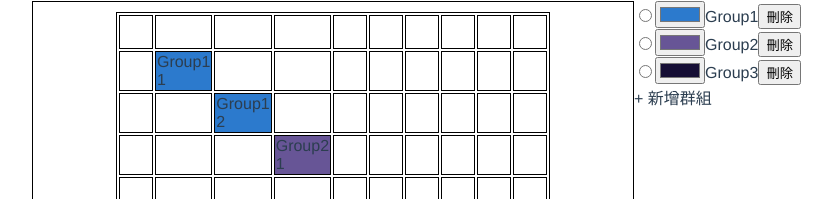
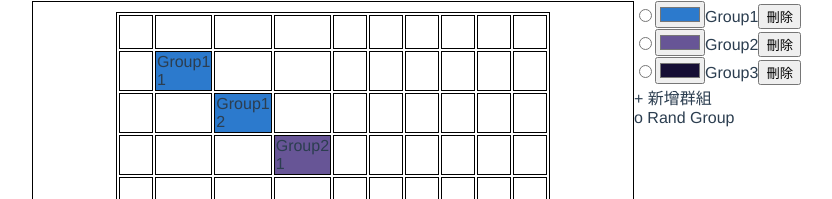
Before and after one commit to malagege/vue-pew, a Vue app: page / in a window 1280 px wide. Shown: the part 100-299 px from the top of the page, without its empty margins (108-940 px from the left). Built offline with nearby package versions, Linux system fonts and the light colour scheme.

Commit message:
加入隨機要素

```diff
--- a/src/App.vue
+++ b/src/App.vue
@@ -33,6 +33,7 @@
           </label>
         </div>
         <div @click="newGroup">+ 新增群組</div>
+        <div @click="randGroup">o Rand Group</div>
       </div>
     </div>
   </div>
@@ -101,6 +102,22 @@ export default {
         color: this.getRandomColor(),
         metas: []
       });
+    },
+    randGroup() {
+      this.groups.forEach((group, index) => {
+        // console.log("shuffle", this.shuffle(group.metas));
+        // this.$set(this.groups[index], "metas", this.shuffle(group.metas));
+        // group.metas.sort(v => 0.5 - Math.random());
+        this.groups[index].metas.splice(this.shuffle(group.metas).length, 0);
+        console.log("group", group);
+      });
+    },
+    shuffle(a) {
+      for (let i = a.length - 1; i > 0; i--) {
+        const j = Math.floor(Math.random() * (i + 1));
+        [a[i], a[j]] = [a[j], a[i]];
+      }
+      return a;
     },
     removeGroup(index) {
       this.groups.splice(index, 1);
```
